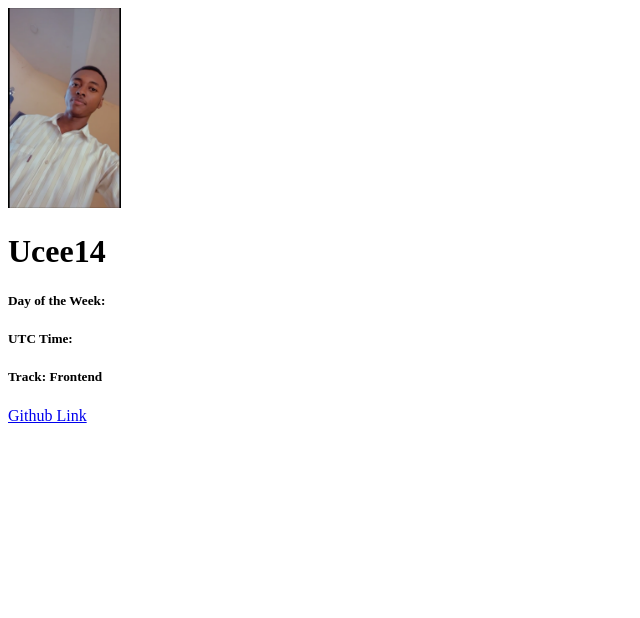
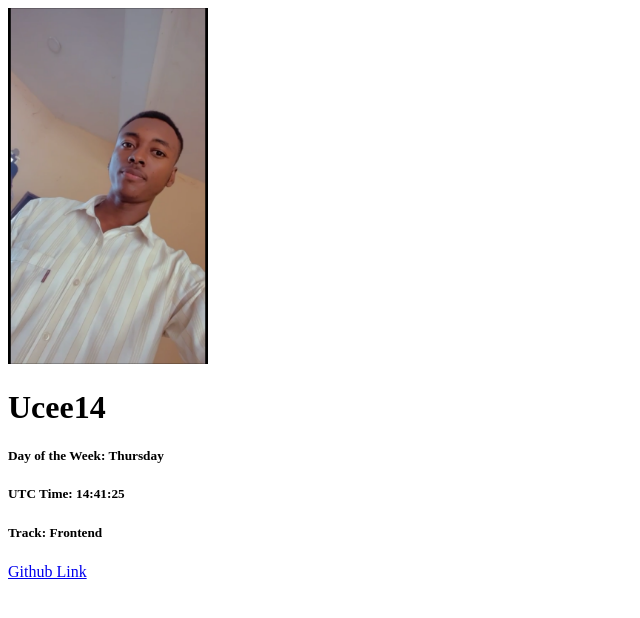
Before and after one commit to Yhucee14/zuri-x-task-one, a plain HTML site: page index.html in a window 1280 px wide. Shown: the whole page, without its empty margins (0-640 px from the left). Drawn offline with Linux system fonts and the light colour scheme.

Commit message:
added time functionality

```diff
--- a/index.css
+++ b/index.css
@@ -4,5 +4,6 @@ body{
 
 [data-testid="slackDisplayImage"] {
     max-width: 300px;
-    height: 200px;
+    max-width: 200px;
+    height: auto;
 }
--- a/index.js
+++ b/index.js
@@ -1 +1,22 @@
-// document.body.innerHTML = "no mercy for zuri";
+function updateDateTime() {
+    const utcTimeElement = document.querySelector('[data-testid="currentUTCTime"]');
+    const dayOfWeekElement = document.querySelector('[data-testid="currentDayOfTheWeek"]');
+
+    const now = new Date();
+    const utcTimeMilliseconds = now.getTime();
+    const dayOfWeek = now.toLocaleDateString(undefined, { weekday: 'long' });
+
+    const formattedUtcTime = new Date(utcTimeMilliseconds);
+
+    const hours = formattedUtcTime.getUTCHours().toString().padStart(2, '0');
+    const minutes = formattedUtcTime.getUTCMinutes().toString().padStart(2, '0');
+    const seconds = formattedUtcTime.getUTCSeconds().toString().padStart(2, '0');
+
+
+    utcTimeElement.textContent = `UTC Time: ${hours}:${minutes}:${seconds}`;
+    dayOfWeekElement.textContent = `Day of the Week: ${dayOfWeek}`;
+}
+
+setInterval(updateDateTime, 1000);
+
+updateDateTime();
```
